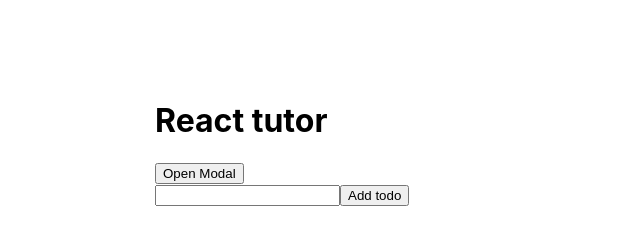
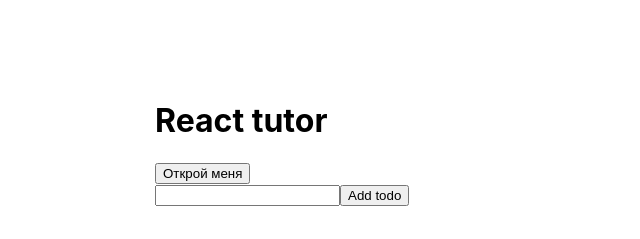
Before and after one commit to Salrabber/MytoDo, a React (Create React App) app: page / in a window 1280 px wide. Shown: the top 239 px of the page, without its empty margins (185-825 px from the left). Built offline with nearby package versions, Linux system fonts and the light colour scheme; no server answers.

Commit message:
ver 0.01

```diff
--- a/src/App.js
+++ b/src/App.js
@@ -67,7 +67,7 @@ function App() {
       <div className="wrapper">
         <h1>React tutor</h1>
         <Modal />
-        <React.Suspense fallback={<p>Ждем твою мамку . . . .</p>}>
+        <React.Suspense fallback={<p>Ждём твою мамку . . . .</p>}>
           <AddTodo onCreate={addTodo} />
         </React.Suspense>
 
--- a/src/Modal/Modal.js
+++ b/src/Modal/Modal.js
@@ -9,14 +9,14 @@ export default class Modal extends React.Component {
   render() {
     return (
       <React.Fragment>
-        <button onClick={() => this.setState({isOpen: true})}>Open Modal</button>
+        <button onClick={() => this.setState({isOpen: true})}>Открой меня</button>
 
         {this.state.isOpen && (
           <div className="modal">
             <div className="modal-body">
               <h1>Modal title</h1>
               <p>Some modal text</p>
-              <button onClick={() => this.setState({isOpen: false})}>close modal</button>
+              <button onClick={() => this.setState({isOpen: false})}>Закрой меня</button>
             </div>
           </div>
         )}
```
